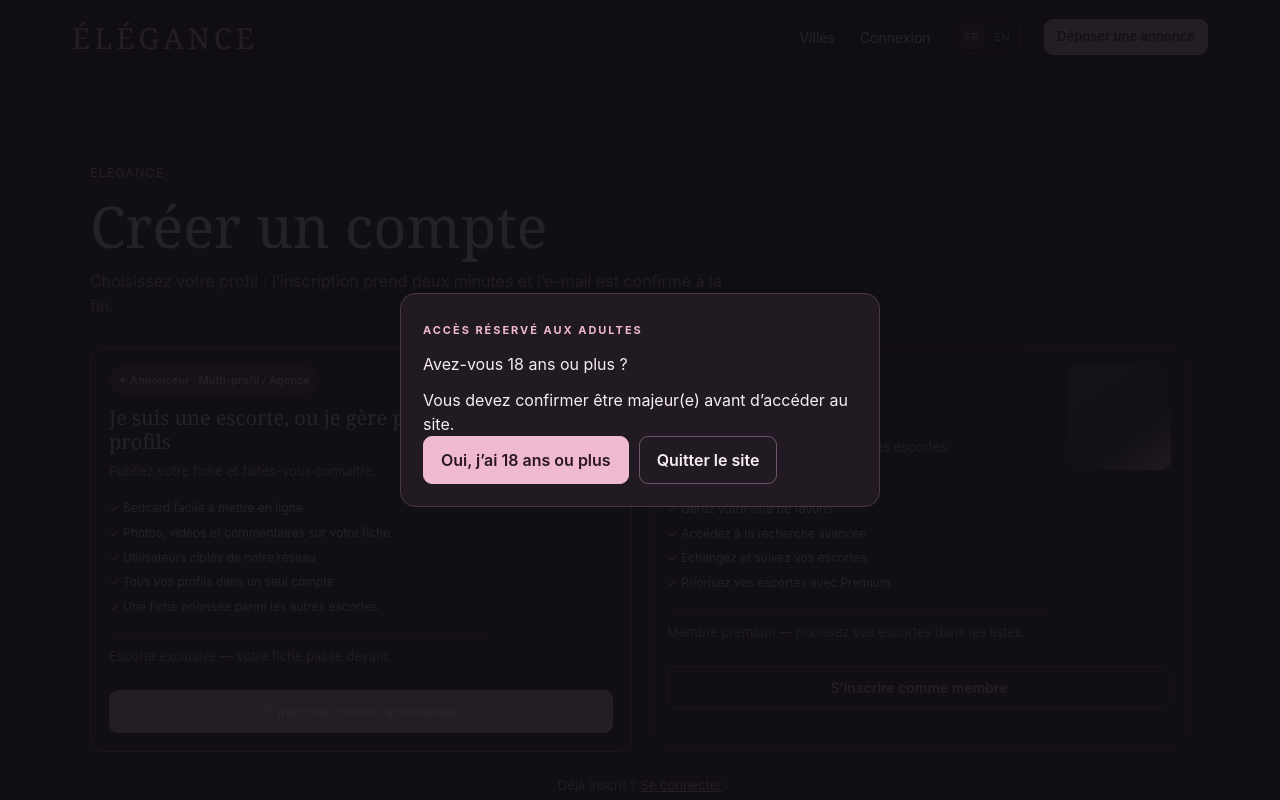
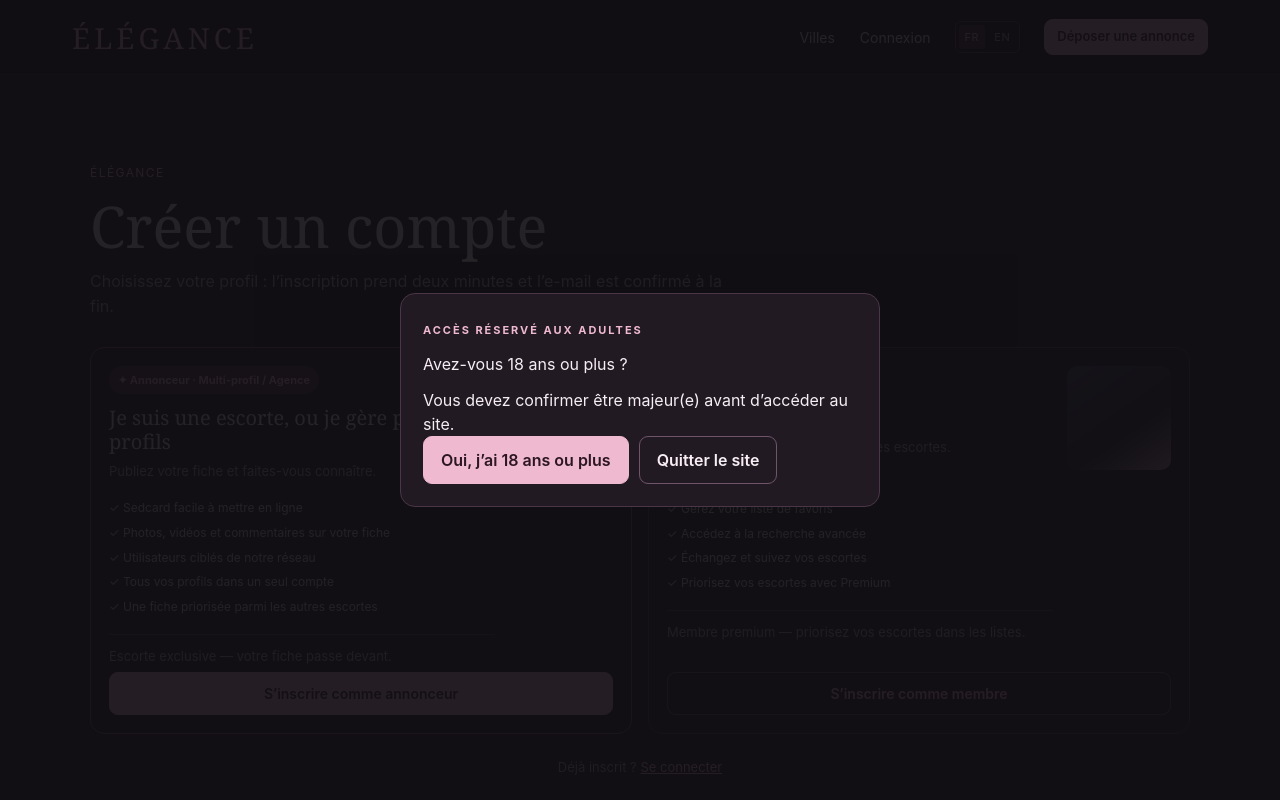
Before and after one commit to ogrre/escort-website-front, a Nuxt app: page /register in a window 1280 px wide. Shown: the top 800 px of the page. Built offline with nearby package versions, Linux system fonts and the light colour scheme; no server answers.

Commit message:
fix(register): align account actions and button contrast
Entire-Checkpoint: 01M7Y10ZS93ZB087FXBWN30S24

```diff
--- a/src/styles.css
+++ b/src/styles.css
@@ -2254,8 +2254,13 @@ body {
 }
 .v2-signup-cta {
   width: 100%;
-  margin-top: 18px;
+  margin-top: auto;
+  padding-top: 10px;
+  padding-bottom: 10px;
   text-align: center;
+}
+.v2-signup-card .v2-button.primary {
+  color: #281620;
 }
 .v2-signup-card .v2-signup-cta.ghost {
   border-color: #6d5263;
```
